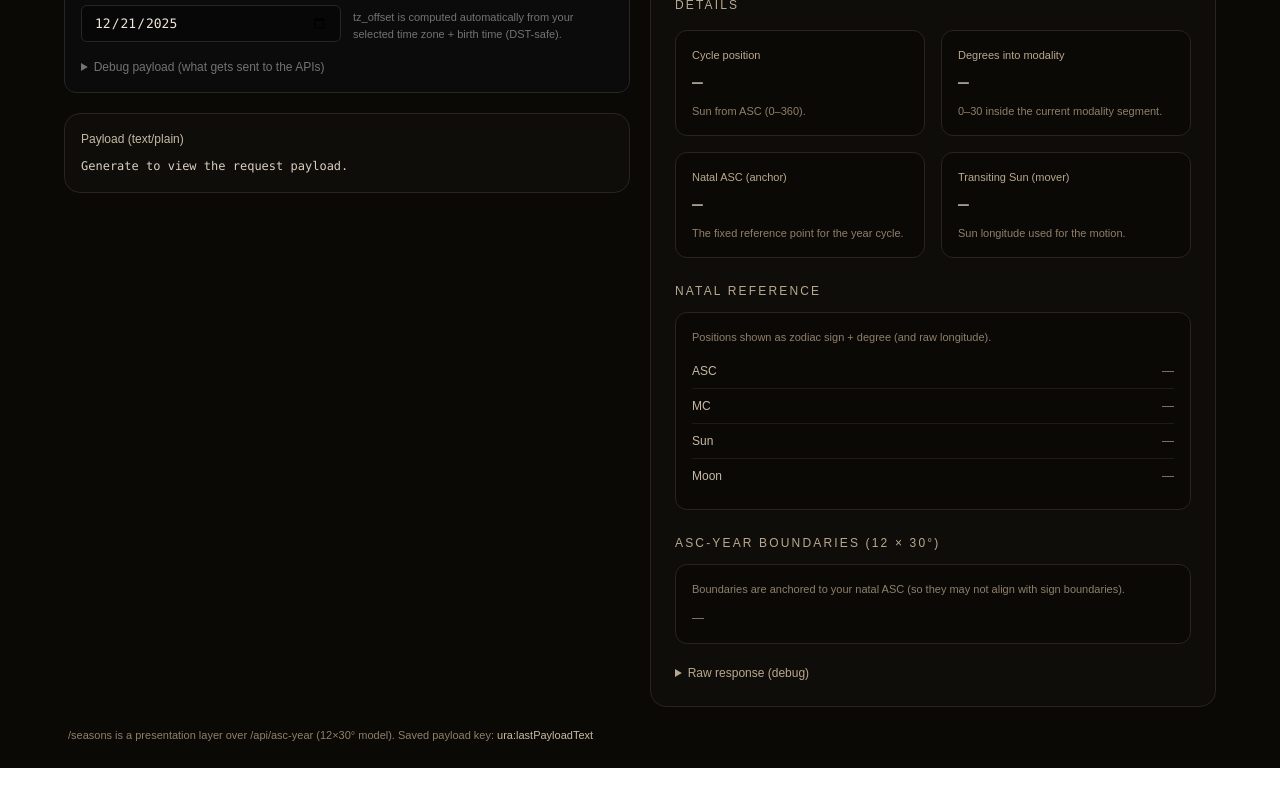
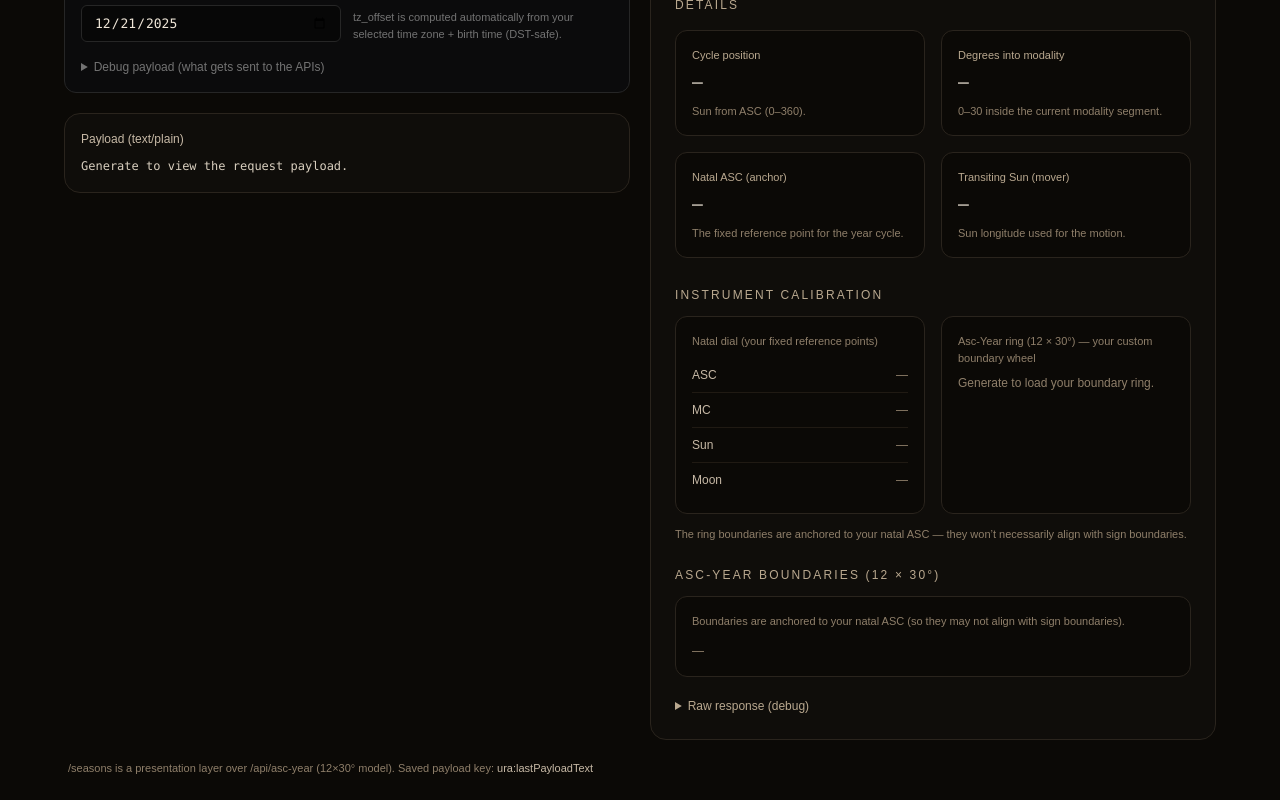
Before and after one commit to jaysperspective/URA, a Next.js app in the folder web/: page /seasons in a window 1280 px wide. Shown: the part 728-1528 px from the top of the page. Before the commit the page ends 1496 px from the top, so only its background shows below. Built offline with nearby package versions, Linux system fonts and the light colour scheme.

Commit message:
Update page.tsx

```diff
--- a/web/src/app/seasons/page.tsx
+++ b/web/src/app/seasons/page.tsx
@@ -79,7 +79,7 @@ async function postText(endpoint: string, text: string) {
 
 /**
  * Best-effort parse of the canonical payload text into initial form fields.
- * This keeps /seasons unified with /input by rehydrating the last saved payload.
+ * Keeps /seasons unified with /input by rehydrating the last saved payload.
  */
 function safeParsePayloadTextToInitial(payloadText: string): Partial<AstroFormInitial> {
   const get = (k: string) => {
@@ -207,13 +207,19 @@ function seasonAbbrev(season: string | null) {
   return "—";
 }
 
+function modalityAbbrev(mod: string | null) {
+  const m = (mod ?? "").toLowerCase();
+  if (m.includes("card")) return "CAR";
+  if (m.includes("fix")) return "FIX";
+  if (m.includes("mut")) return "MUT";
+  return "—";
+}
+
 function safeParseAsOfDateFromPayload(payloadText: string): Date | null {
-  // expects a line: as_of_date: YYYY-MM-DD
   const m = payloadText.match(/^\s*as_of_date:\s*(\d{4}-\d{2}-\d{2})\s*$/m);
   if (!m) return null;
   const [y, mo, d] = m[1].split("-").map((x) => Number(x));
   if (!y || !mo || !d) return null;
-  // treat as local date for display; shift math is approximate anyway
   return new Date(y, mo - 1, d, 12, 0, 0);
 }
 
@@ -224,7 +230,6 @@ function addDays(d: Date, days: number) {
 }
 
 function fmtDateShort(d: Date) {
-  // MM/DD/YYYY
   const mm = String(d.getMonth() + 1).padStart(2, "0");
   const dd = String(d.getDate()).padStart(2, "0");
   const yy = d.getFullYear();
@@ -241,7 +246,6 @@ function computeNextSegment(nowSeason: string | null, nowModality: string | null
   const safeS = sIdx >= 0 ? sIdx : 0;
   const safeM = mIdx >= 0 ? mIdx : 0;
 
-  // Next modality within season; if we roll past Mutable, advance season and reset to Cardinal
   if (safeM < 2) {
     return { season: seasons[safeS], modality: modalities[safeM + 1] };
   }
@@ -330,10 +334,7 @@ function SeasonWheel({
         <div className="text-[12px] tracking-[0.18em] text-[#b9a88f] uppercase">
           Cycle wheel
         </div>
-        <div
-          className="text-[12px] text-[#9e8e79]"
-          style={{ fontFamily: "Menlo, Monaco, Consolas, monospace" }}
-        >
+        <div className="text-[12px] text-[#9e8e79]" style={{ fontFamily: "Menlo, Monaco, Consolas, monospace" }}>
           {typeof cyclePositionDeg === "number" ? `${pos.toFixed(2)}°` : "—"}
         </div>
       </div>
@@ -380,51 +381,16 @@ function SeasonWheel({
           <line x1={cx - r - 8} y1={cy} x2={cx + r + 8} y2={cy} stroke="#2a241d" strokeWidth="1" opacity="0.9" />
 
           {/* labels */}
-          <text
-            x={cx}
-            y={cy - r - 8}
-            textAnchor="middle"
-            dominantBaseline="hanging"
-            fontSize="10"
-            fill="#b9a88f"
-            letterSpacing="2"
-          >
+          <text x={cx} y={cy - r - 8} textAnchor="middle" dominantBaseline="hanging" fontSize="10" fill="#b9a88f" letterSpacing="2">
             SPR
           </text>
-
-          <text
-            x={cx + r + 12}
-            y={cy}
-            textAnchor="middle"
-            dominantBaseline="middle"
-            fontSize="10"
-            fill="#b9a88f"
-            letterSpacing="2"
-          >
+          <text x={cx + r + 12} y={cy} textAnchor="middle" dominantBaseline="middle" fontSize="10" fill="#b9a88f" letterSpacing="2">
             SMR
           </text>
-
-          <text
-            x={cx}
-            y={cy + r + 18}
-            textAnchor="middle"
-            dominantBaseline="alphabetic"
-            fontSize="10"
-            fill="#b9a88f"
-            letterSpacing="2"
-          >
+          <text x={cx} y={cy + r + 18} textAnchor="middle" dominantBaseline="alphabetic" fontSize="10" fill="#b9a88f" letterSpacing="2">
             FAL
           </text>
-
-          <text
-            x={cx - r - 12}
-            y={cy}
-            textAnchor="middle"
-            dominantBaseline="middle"
-            fontSize="10"
-            fill="#b9a88f"
-            letterSpacing="2"
-          >
+          <text x={cx - r - 12} y={cy} textAnchor="middle" dominantBaseline="middle" fontSize="10" fill="#b9a88f" letterSpacing="2">
             WTR
           </text>
 
@@ -604,7 +570,7 @@ export default function SeasonsPage() {
 
   const [savedPayload, setSavedPayload] = useState<string>("");
 
-  // Load saved payload once, and hydrate the payload panel so the page feels “continuous”
+  // Load saved payload once, hydrate the payload panel so the page feels continuous
   useEffect(() => {
     try {
       const x = window.localStorage.getItem(LS_PAYLOAD_KEY) || "";
@@ -638,6 +604,7 @@ export default function SeasonsPage() {
 
   const theme = useMemo(() => seasonTheme(season), [season]);
 
+  // Boundaries: start points at 0..360 (0 and 360 are the same longitude)
   const boundariesList = useMemo(() => {
     const b = data?.ascYear?.boundariesLongitude;
     if (!b) return [];
@@ -645,6 +612,7 @@ export default function SeasonsPage() {
       key: string;
       label: string;
       lon: number;
+      cyclePos: number;
       season: string;
       modality: string;
     }> = [];
@@ -659,13 +627,71 @@ export default function SeasonsPage() {
         key: k,
         label: `${i * 30}°`,
         lon,
+        cyclePos,
         season: seasonFromCyclePos(cyclePos),
         modality: modalityFromCyclePos(cyclePos),
       });
     }
 
+    // Ensure sorted by cyclePos (0..360)
+    out.sort((a, b) => a.cyclePos - b.cyclePos);
     return out;
   }, [data?.ascYear?.boundariesLongitude]);
+
+  // Calibration strip: each 30° segment range from boundary[i] -> boundary[i+1]
+  const segmentRanges = useMemo(() => {
+    if (!boundariesList.length) return [];
+    const out: Array<{
+      startCyclePos: number;
+      endCyclePos: number;
+      segLabel: string; // e.g., "0–30"
+      season: string;
+      modality: string;
+      startLon: number;
+      endLon: number;
+    }> = [];
+
+    // Expect 13 items (0..360), but we handle anything >= 2
+    for (let i = 0; i < boundariesList.length - 1; i++) {
+      const a = boundariesList[i];
+      const b = boundariesList[i + 1];
+
+      const start = a.cyclePos;
+      const end = b.cyclePos;
+
+      out.push({
+        startCyclePos: start,
+        endCyclePos: end,
+        segLabel: `${start}–${end}`,
+        season: a.season,
+        modality: a.modality,
+        startLon: a.lon,
+        endLon: b.lon,
+      });
+    }
+
+    // If last is 360 (cyclePos 0 alias), the loop already covers 330–0? Not in numeric order.
+    // boundariesList includes 360 mapped to cyclePos 0 in our builder. So we typically get 0..330 plus another 0.
+    // The simplest stable behavior: if we don't have a 330–360 row, we add it using deg330 -> deg360 (deg360 key).
+    const has330 = out.some((x) => x.startCyclePos === 330);
+    const lastStart = boundariesList.find((x) => x.label === "330°");
+    const deg360 = boundariesList.find((x) => x.label === "360°");
+    if (!has330 && lastStart && deg360) {
+      out.push({
+        startCyclePos: 330,
+        endCyclePos: 360,
+        segLabel: `330–360`,
+        season: seasonFromCyclePos(330),
+        modality: modalityFromCyclePos(330),
+        startLon: lastStart.lon,
+        endLon: deg360.lon,
+      });
+    }
+
+    // Sort by startCyclePos
+    out.sort((a, b) => a.startCyclePos - b.startCyclePos);
+    return out;
+  }, [boundariesList]);
 
   async function handleGenerate(payloadText: AstroPayloadText) {
     setPayloadOut(payloadText);
@@ -749,7 +775,7 @@ export default function SeasonsPage() {
           {statusLine ? <div className="mt-4 text-[12px] text-[#c7b9a6]">{statusLine}</div> : null}
         </div>
 
-        {/* NEW: Now / Next / Shift strip */}
+        {/* Now / Next / Shift strip */}
         <NowNextShiftStrip
           nowSeason={season}
           nowModality={modality}
@@ -764,7 +790,6 @@ export default function SeasonsPage() {
               title="URA • Input"
               defaultAsOfToToday
               initial={{
-                // hydrate from saved payload if present, otherwise fall back to stable defaults
                 birthDate: initialFromSaved.birthDate ?? "1990-01-24",
                 birthTime: initialFromSaved.birthTime ?? "01:39",
                 timeZone: initialFromSaved.timeZone ?? "America/New_York",
@@ -853,26 +878,90 @@ export default function SeasonsPage() {
                 />
               </div>
 
-              {/* Natal reference */}
-              <div className="mt-6">
+              {/* ✅ NEW: Instrument calibration layer */}
+              <div className="mt-7">
                 <div className="text-[12px] tracking-[0.18em] text-[#b9a88f] uppercase">
-                  Natal reference
+                  Instrument calibration
                 </div>
-                <div className="mt-3 rounded-xl border border-[#2a241d] bg-[#0b0906] p-4">
-                  <div className="text-[11px] text-[#8f7f6a] mb-2">
-                    Positions shown as zodiac sign + degree (and raw longitude).
+
+                <div className="mt-3 grid grid-cols-1 xl:grid-cols-2 gap-4">
+                  {/* Calibration: natal dial */}
+                  <div className="rounded-xl border border-[#2a241d] bg-[#0b0906] p-4">
+                    <div className="text-[11px] text-[#8f7f6a] mb-2">
+                      Natal dial (your fixed reference points)
+                    </div>
+                    <div className="divide-y divide-[#201a13]">
+                      <ReferenceRow label="ASC" lon={data?.natal?.ascendant} />
+                      <ReferenceRow label="MC" lon={data?.natal?.mc} />
+                      <ReferenceRow label="Sun" lon={data?.natal?.sunLon} />
+                      <ReferenceRow label="Moon" lon={data?.natal?.moonLon} />
+                    </div>
                   </div>
 
-                  <div className="divide-y divide-[#201a13]">
-                    <ReferenceRow label="ASC" lon={data?.natal?.ascendant} />
-                    <ReferenceRow label="MC" lon={data?.natal?.mc} />
-                    <ReferenceRow label="Sun" lon={data?.natal?.sunLon} />
-                    <ReferenceRow label="Moon" lon={data?.natal?.moonLon} />
+                  {/* Calibration: asc-year ring */}
+                  <div className="rounded-xl border border-[#2a241d] bg-[#0b0906] p-4">
+                    <div className="text-[11px] text-[#8f7f6a] mb-2">
+                      Asc-Year ring (12 × 30°) — your custom boundary wheel
+                    </div>
+
+                    {segmentRanges.length ? (
+                      <div className="space-y-2">
+                        {segmentRanges.map((seg) => {
+                          const start = fmtSignLon(seg.startLon);
+                          const end = fmtSignLon(seg.endLon);
+
+                          const chip = `${seasonAbbrev(seg.season)} • ${modalityAbbrev(seg.modality)}`;
+
+                          return (
+                            <div
+                              key={`${seg.startCyclePos}-${seg.endCyclePos}`}
+                              className="flex flex-col gap-2 rounded-lg border border-[#201a13] bg-black/20 px-3 py-2"
+                            >
+                              <div className="flex items-center justify-between gap-4">
+                                <div className="flex items-center gap-3">
+                                  <div className="text-[12px] text-[#b9a88f] w-[72px]">
+                                    {seg.segLabel}°
+                                  </div>
+
+                                  <div
+                                    className="text-[12px] text-[#efe6d8]"
+                                    style={{ fontFamily: "Menlo, Monaco, Consolas, monospace" }}
+                                  >
+                                    {chip}
+                                  </div>
+                                </div>
+
+                                <div
+                                  className="text-[12px] text-[#c7b9a6]"
+                                  style={{ fontFamily: "Menlo, Monaco, Consolas, monospace" }}
+                                  title="Segment span is defined by your ASC-anchored boundaries"
+                                >
+                                  {start.text} <span className="text-[#8f7f6a]">→</span> {end.text}
+                                </div>
+                              </div>
+
+                              <div
+                                className="text-[11px] text-[#8f7f6a]"
+                                style={{ fontFamily: "Menlo, Monaco, Consolas, monospace" }}
+                              >
+                                {degNorm(seg.startLon).toFixed(2)}° → {degNorm(seg.endLon).toFixed(2)}°
+                              </div>
+                            </div>
+                          );
+                        })}
+                      </div>
+                    ) : (
+                      <div className="text-[12px] text-[#8f7f6a]">Generate to load your boundary ring.</div>
+                    )}
                   </div>
+                </div>
+
+                <div className="mt-3 text-[11px] text-[#8f7f6a]">
+                  The ring boundaries are anchored to your natal ASC — they won’t necessarily align with sign boundaries.
                 </div>
               </div>
 
-              {/* Boundaries */}
+              {/* Boundaries (original list stays, as a raw reference) */}
               <div className="mt-6">
                 <div className="text-[12px] tracking-[0.18em] text-[#b9a88f] uppercase">
                   Asc-year boundaries (12 × 30°)
```
